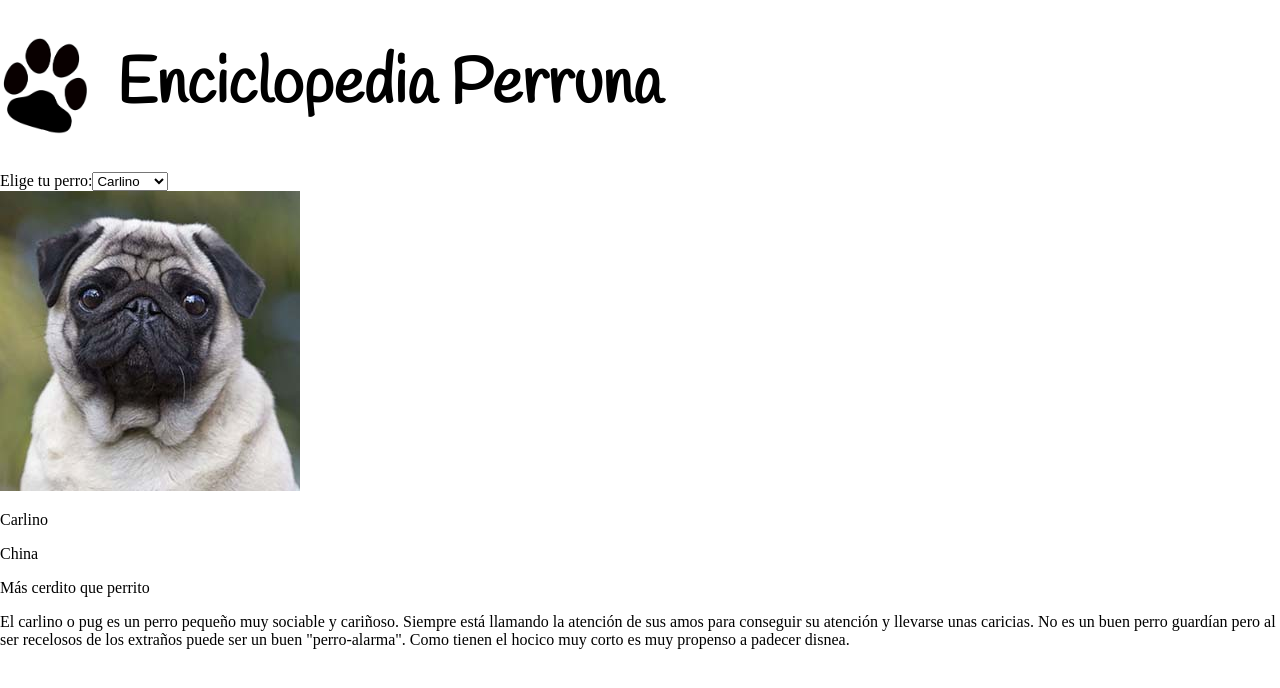
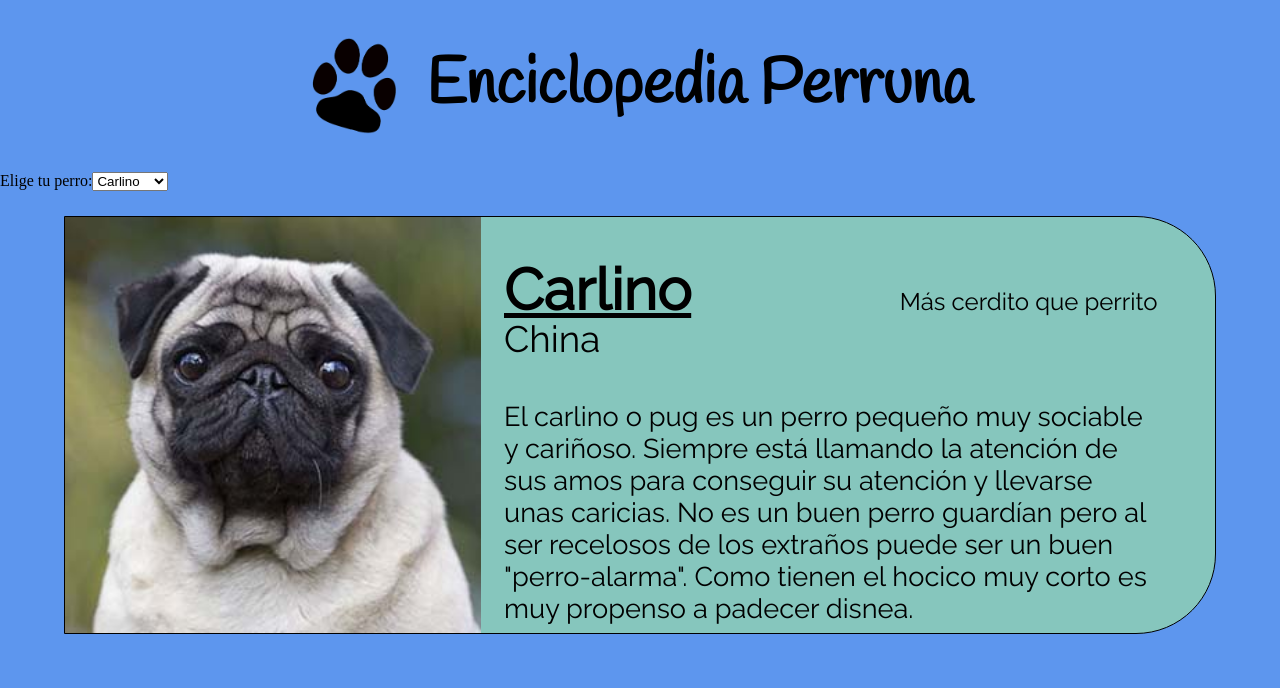
Before and after one commit to Pitnaut/DogBreed, a React (Vite) app: page / in a window 1280 px wide. Shown: the top 688 px of the page. Built offline with nearby package versions, Linux system fonts and the light colour scheme.

Commit message:
add first version of web style

```diff
--- a/src/components/Data.js
+++ b/src/components/Data.js
@@ -12,7 +12,7 @@ export const dogs = [{
   nombre: 'Galgo',
   imagen: 'galgo',
   alttext: 'Foto de Galgo',
-  orgien: 'España',
+  origen: 'España',
   frase: 'Si me escapo no me vas a pillar',
   trivia: 'El galgo es una raza pura, sus características se han logrado por selección a través de los siglos y no por cruces entre razas. Son animales nobles y algo miedosos que se adaptan bien al hogar. Son muy dormilones y no necesitan de demasiada actividad al contrario de lo que comunmente se piensa. Muchos han sufrido maltrato o abandono por lo que es normal que en un principio sean desconfiados.'
 },
@@ -21,26 +21,26 @@ export const dogs = [{
   nombre: 'Husky',
   imagen: 'husky',
   alttext: 'Foto de Husky',
-  orgien: 'Rusia',
+  origen: 'Rusia',
   frase: '¡Qué calor hace aquí!',
-  trivia: 'El husky es un perro de trabajo originario de Siberia. Debido a las condiciones climaticas de su tierra natal su pelaje le ha protegido del frío además de mantener calientes a los niños por la noche. Se piensa que es un perro toduzo y dificil de llevar, pero con una educación adecuada es un excelente perro familiar. Es un perro muy activo por lo que unos buenos paseos por el campo haran son más que recomendables'
+  trivia: 'El husky es un perro de trabajo originario de Siberia. Debido a las condiciones climaticas de su tierra natal su pelaje le ha protegido del frío además de mantener calientes a los niños por la noche. Se piensa que es un perro toduzo y dificil de llevar, pero con una educación adecuada es un excelente perro familiar. Es un perro muy activo por lo que unos buenos paseos por el campo son más que recomendables.'
 },
 {
   id: 3,
   nombre: 'Mastín',
   imagen: 'mastin',
   alttext: 'Foto de Mastín',
-  orgien: 'Europa/Asia',
+  origen: 'Europa/Asia',
   frase: '¿A donde irán esas ovejas?',
-  trivia: 'El mastín es un perro muy grande y fornido de cabeza redonda y orejas pequeñas. Tiene un pelaje grueso y robusto. Es valiente y leal siendo usado sobre todo para la vigilancia de ganado. Ha sido usado para matar lobos. Hay muchas agrupaciones étnicas a lo largo de Europa y Asia. En España existen dos variedades principales: el mastín leones y el mástin del Pirineo'
+  trivia: 'El mastín es un perro muy grande y fornido de cabeza redonda y orejas pequeñas. Tiene un pelaje grueso y robusto. Es valiente y leal siendo usado sobre todo para la vigilancia de ganado. Ha sido usado para matar lobos. Hay muchas agrupaciones étnicas a lo largo de Europa y Asia. En España existen dos variedades principales: el mastín leones y el mástin del Pirineo.'
 },
 {
   id: 4,
   nombre: 'Labrador',
   imagen: 'labrador',
   alttext: 'Foto de Labrador',
-  orgien: 'Canada',
-  frase: 'Me gusta perseguir rollos de papel',
+  origen: 'Canada',
+  frase: '¡Oh! ¡Papel higiénico!',
   trivia: 'El labrador es conocido por su execpcional afabilidad, gentileza e inteligencia. Son considerados los mejores perros de compañía y unos amigos inseparables. Son muy trabajadores y se han usado tradicionalmente como perros policía o de rescate. Con adiestramiento adecuado es una de las razas de perro más dócil, obediente y talentosa que existen.',
 }
 ]
--- a/src/components/DogCard.jsx
+++ b/src/components/DogCard.jsx
@@ -1,6 +1,7 @@
 import React, {useState} from 'react';
 import Form from './Form';
 import { dogs } from '../components/Data';
+import '../stylesheets/Dogcard.css'
 
 function DogCard() {
 
@@ -10,16 +11,18 @@ function DogCard() {
     <>
       <Form dogId={dogId} onDogIdChange={setDogId} />
       <div className="container">
-        <img
-          className="fotodog"
+        <div className="fotodog"><img
           src={`../../public/imagenes/${dogs[dogId].imagen}.jpg`}
-          alt='texto'
+          alt={dogs[dogId].alttext}
           />
+        </div>
         <div className="text-container">
-          <p className="dogname">{dogs[dogId].nombre}</p>
-          <p className="origen">{dogs[dogId].origen}</p>
-          <p className="frase">{dogs[dogId].frase}</p>
-          <p className="trivia">{dogs[dogId].trivia}</p>
+          <div className="dogintro">
+            <div className="dogname"><h1 >{dogs[dogId].nombre}</h1></div>
+            <div className="frase"><p >{dogs[dogId].frase}</p></div>
+          </div>
+          <div className="origen"><p >{dogs[dogId].origen}</p></div>
+          <div className="trivia"><p >{dogs[dogId].trivia}</p> </div>
         </div>
       </div>
     </>
--- a/src/index.css
+++ b/src/index.css
@@ -1,3 +1,4 @@
 body {
 	margin: 0;
+	background-color: #5d96ee;
 }
--- a/src/stylesheets/App.css
+++ b/src/stylesheets/App.css
@@ -1,6 +1,7 @@
 .header {
   display: flex;
   align-items: center;
+  justify-content: center;
 }
 
 .huella {
--- a/src/stylesheets/DogCard.css
+++ b/src/stylesheets/DogCard.css
@@ -0,0 +1,53 @@
+.container {
+  display: flex;
+  margin-top: 2%;
+  margin-left: 5%;
+  margin-right: 5%;
+  border: .1rem solid black;
+  font-family: Raleway;
+  background-color: #86c6bd;
+  border-top-right-radius: 5rem;
+  border-bottom-right-radius: 5rem;
+}
+
+.fotodog {
+  display: flex;
+  align-content: center;
+}
+
+.fotodog img {
+  width: auto;
+  height: 26rem;
+}
+
+.text-container {
+  flex-direction: column;
+  align-content: flex-start;
+  margin-left: 2%;
+  margin-right: 5%;
+  height: 26rem;
+}
+
+.text-container .dogintro {
+  display: flex;
+  align-items: baseline;
+  justify-content: space-between;
+  height: 15%;
+}
+
+.text-container .dogname {
+  font-size: 1.8rem;
+  text-decoration: underline;
+}
+.text-container .frase {
+  font-size: 1.5rem;
+}
+
+.text-container .origen {
+  font-size: 2.3rem;
+}
+
+.text-container .trivia {
+  font-size: 1.7rem;
+  margin-top: 6%;
+}
```
